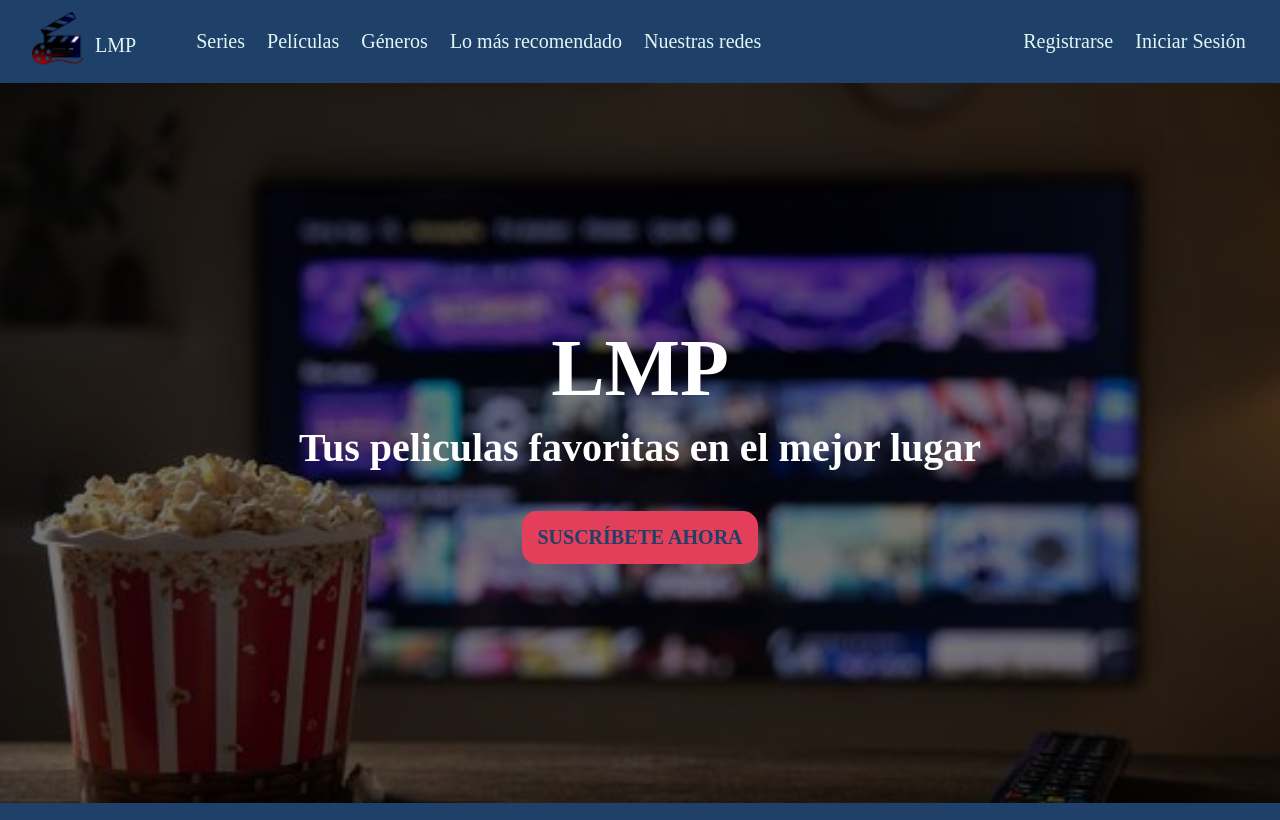
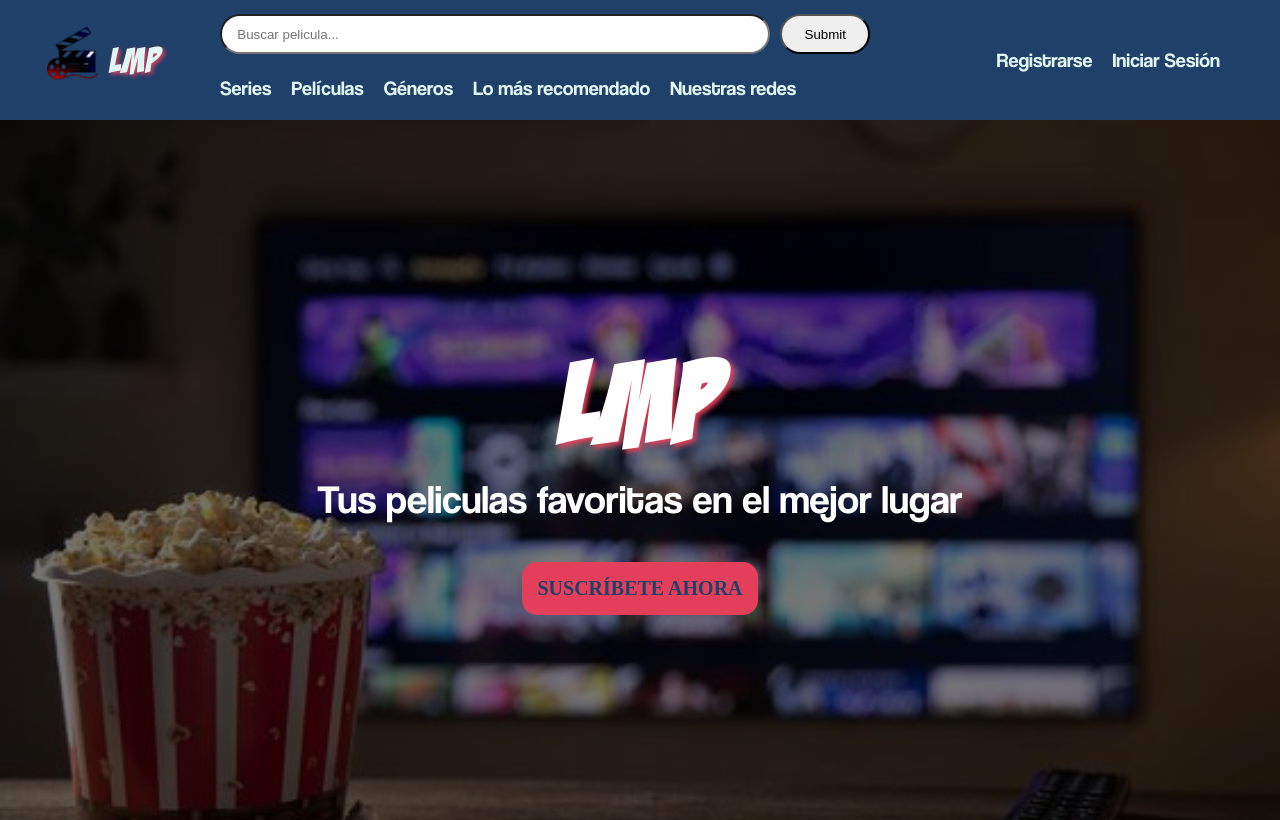
Before and after one commit to VanesaNG/proyecto1-peliculas, a plain HTML site: page index.html in a window 1280 px wide. Shown: the top 820 px of the page. Drawn offline with Linux system fonts and the light colour scheme.

Commit message:
nuevos cambios

```diff
--- a/index.css
+++ b/index.css
@@ -1,3 +1,13 @@
+@font-face {
+    font-family: "badaboom" ;
+    src: url(fuentes/badaboom_bb/BADABB__.TTF);
+}
+@font-face {
+    font-family: "coolvetica";
+    src: url(fuentes/coolvetica/coolvetica\ rg.otf);
+}
+
+
 *{
     margin: 0;
     padding: 0;
@@ -12,24 +22,67 @@ body{
 /* HEADER */
 
 header{
+    height: 120px;
+    display: flex;
+    justify-content: center;
+    align-items: center;
     background-color: #1F4068;
-    display: flex;
-    align-items: center;
     position: sticky;
     top: 0;
     z-index: 10;
     .header-nav-principal{
-        display: flex;
-        margin-right: 240px;
-        margin-left: 25px;
-        align-items: center;
+
+        width: 1200px;
+        display: grid;
+        grid-template-columns: repeat(4, 1fr);
+        grid-template-rows: repeat(2,1fr);
+        grid-row-gap: 12px;
+
+        .nombre-marca{
+            font-family: badaboom;
+            font-size: 2.25rem;
+            letter-spacing: 1px;
+            text-shadow: 2px 2px 4px #E43F5A;
+        }
 
         .ícono{
+            grid-area: 1/1/span 2;
             display: flex;
-            margin-top: 8px;
             margin-right: 60px;
             align-items: center;
         }
+        .ul-items-principal{
+            margin-top: 10px;
+            grid-area: 2/2/3;
+            align-self: start;
+        }
+        .header-nav-sesión{
+            grid-area: 1/4/span 2;
+            align-self: center;
+        }
+
+        .form-busqueda{
+            grid-row: 1;
+            grid-column: 2/3;
+            align-self: end;
+            display: flex;
+            .input-buscador{
+                height: 40px;
+                width: 550px;
+                padding-left: 15px;
+                border-radius: 20px;
+                margin-right: 10px;
+            }
+            .boton-buscador{
+                height: 40px;
+                width: 90px;
+                border-radius: 20px;
+
+            }
+
+
+        }
+
     }
 }
 
@@ -40,10 +93,12 @@ ul{
     display: flex;
 }
 & li{
+
     list-style: none;
-    margin-right: 22px;
+    margin-right: 20px;
 }
 .sin-subrayado{
+    font-family: "coolvetica";
     color: #E1F7F5;
     font-size: 20px;
     text-decoration: none;
@@ -129,14 +184,18 @@ main{
         }
 
         h1{
-            font-size: 5rem;
+            font-family: badaboom;
+            text-shadow: 3px 3px 5px #E43F5A;
+            letter-spacing: 4px;
+            font-size: 7rem;
             font-weight: 700;
             margin-bottom: 10px;
         }
 
         h2{
+        font-family: coolvetica;
         font-size: 2.5rem;
-        font-weight: 700;
+        font-weight: 400;
         margin-bottom: 40px;
         }
     }
--- a/index.html
+++ b/index.html
@@ -4,7 +4,7 @@
     <meta charset="UTF-8">
     <meta name="viewport" content="width=device-width, initial-scale=1.0">
     <title>LasMejoresPelis</title>
-    <link rel="icon" href="imagenes/6e3dbe702ca4ccdf080a0254270a2225-Photoroom.png-Photoroom.png">
+    <link rel="icon" href="imagenes/íconooo.png">
     <link rel="stylesheet" href="index.css">
 </head>
 <body>
@@ -12,22 +12,29 @@
     <nav class="header-nav-principal">
         <a href="#" class="ícono sin-subrayado" >
           <div><img src="imagenes/íconooo.png" alt="ícono" width="70px" height="70px"></div>
-         <span>LMP</span>
+         <span class="nombre-marca">LMP</span>
         </a>
 
-        <ul>
+        <form class="form-busqueda">
+            <input class="input-buscador" type="text" placeholder="Buscar pelicula...">
+            <input class="boton-buscador" type="submit">
+
+        </form>
+
+        <ul class="ul-items-principal">
             <li><a href=""class="sin-subrayado">Series</a></li>
             <li><a href=""class="sin-subrayado">Películas</a></li>
             <li><a href=""class="sin-subrayado">Géneros</a></li>
             <li><a href=""class="sin-subrayado">Lo más recomendado</a></li>
             <li><a href=""class="sin-subrayado">Nuestras redes</a></li>
         </ul>
-    </nav>
-    <nav class="header-nav-sesión">
-        <ul>
+        <ul class="header-nav-sesión">
             <li><a href=""class="sin-subrayado">Registrarse</a></li>
             <li><a href=""class="sin-subrayado">Iniciar Sesión</a></li>
         </ul>
+
+
+
     </nav>
 
 
```
Also changed, not shown: fuentes/badaboom_bb/BADABB__.TTF (added), fuentes/coolvetica/coolvetica rg.otf (added), imagenes/6e3dbe702ca4ccdf080a0254270a2225-Photoroom.png-Photoroom.png (deleted).
